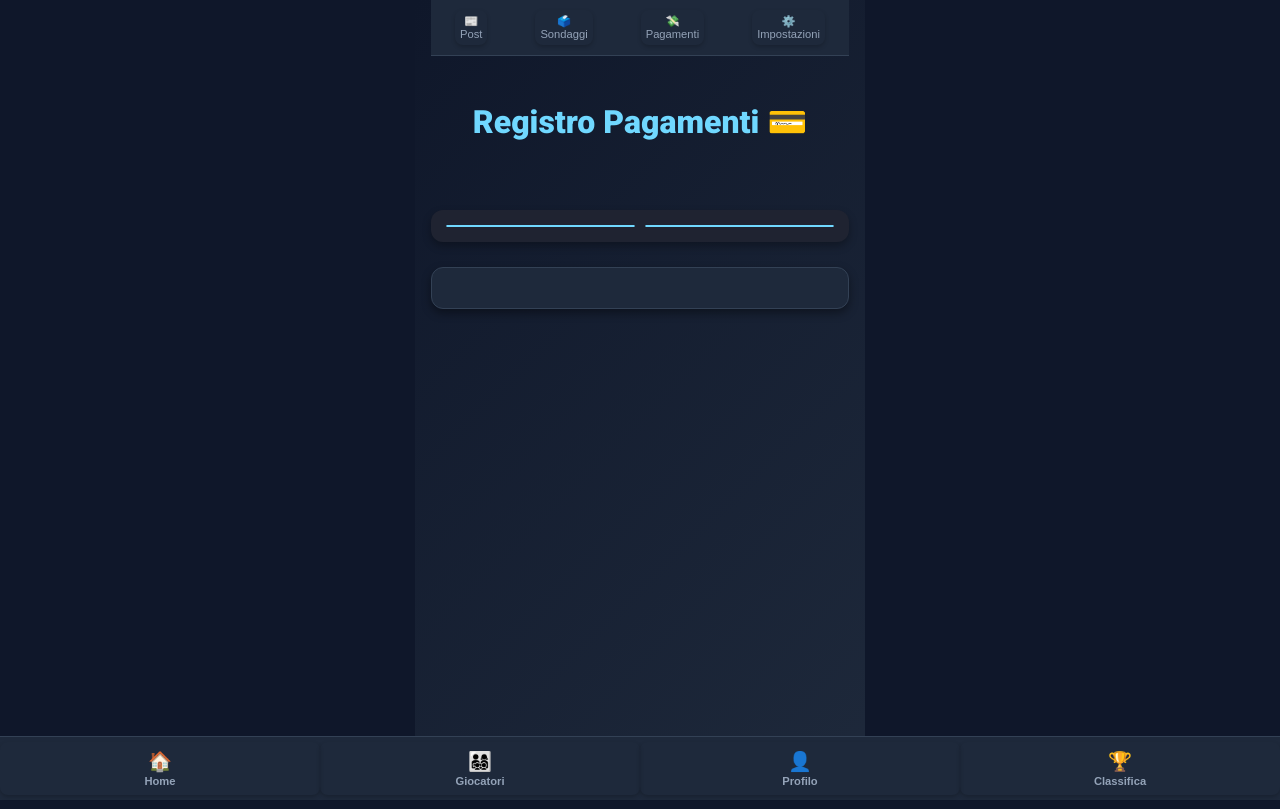
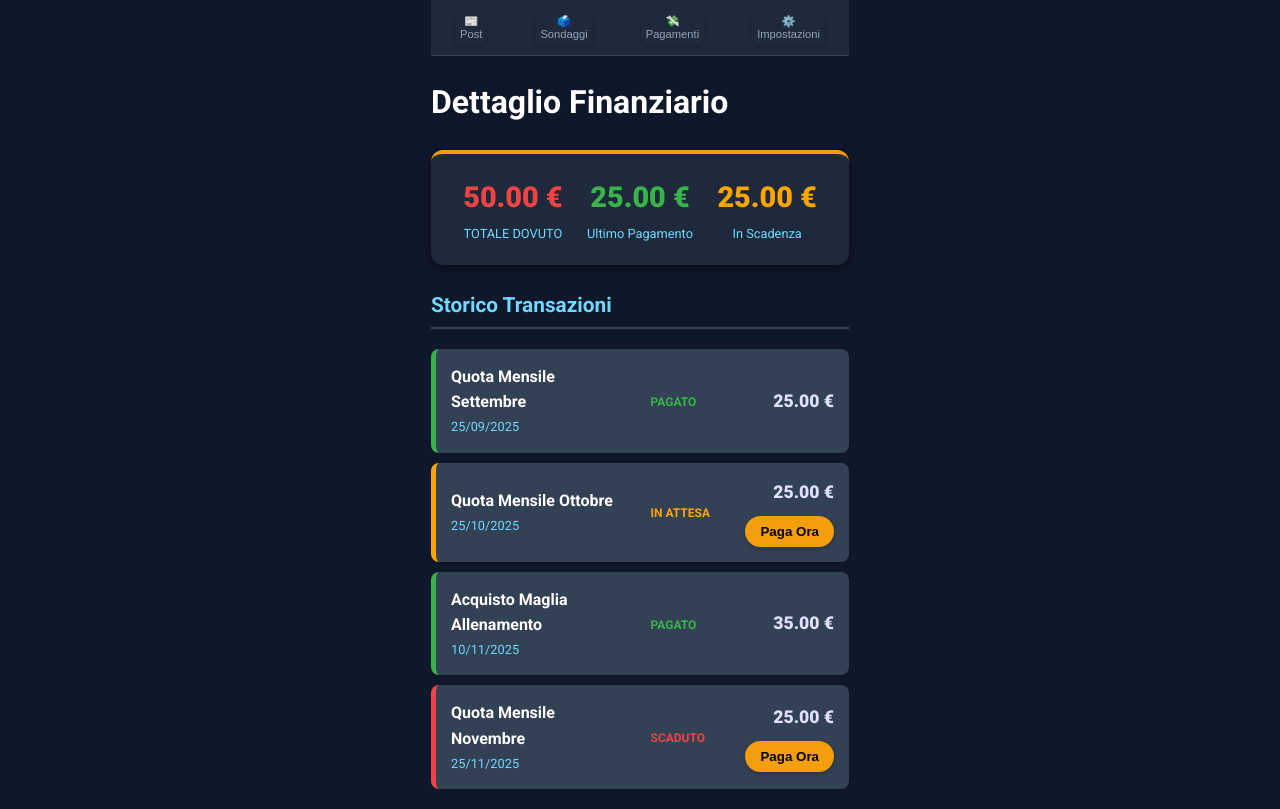
Before and after one commit to scarpariinside26/Scarpari-Inside-2.0, a SvelteKit app: page /payments in a window 1280 px wide. Built offline with nearby package versions, Linux system fonts and the light colour scheme.

Commit message:
Update +page.svelte

```diff
--- a/src/routes/payments/+page.svelte
+++ b/src/routes/payments/+page.svelte
@@ -1,130 +1,199 @@
 <script>
+    import TopNavBar from '$lib/components/TopNavBar.svelte';
     import { fly } from 'svelte/transition';
-    import TopNavBar from '$lib/components/TopNavBar.svelte';
-    import BottomNavBar from '$lib/components/BottomNavBar.svelte';
 
-    let mockPayments = [
-        // Dati simulati...
-        { id: 1, name: 'Player Alfa', amount: 15.00, paid: true, method: 'Digitale', late: false, yellowCard: false },
-        // ...
+    // Dati simulati dei pagamenti
+    const payments = [
+        { id: 1, date: '25/09/2025', description: 'Quota Mensile Settembre', amount: 25.00, status: 'Pagato' },
+        { id: 2, date: '25/10/2025', description: 'Quota Mensile Ottobre', amount: 25.00, status: 'In Attesa' },
+        { id: 3, date: '10/11/2025', description: 'Acquisto Maglia Allenamento', amount: 35.00, status: 'Pagato' },
+        { id: 4, date: '25/11/2025', description: 'Quota Mensile Novembre', amount: 25.00, status: 'Scaduto' },
     ];
-    // (Mantieni tutta la logica di script e le funzioni toggle come prima)
-    // ...
 
-    let filterMethod = 'all'; // 'all', 'digitale', 'contanti'
-    let filterStatus = 'all'; // 'all', 'paid', 'unpaid'
+    // Riassunto Finanziario
+    const balance = {
+        owed: 50.00,
+        paidLastMonth: 25.00,
+        pending: 25.00,
+    };
 
-    // Filtra la lista dei pagamenti
-    $: filteredPayments = mockPayments.filter(p => {
-        const methodMatch = filterMethod === 'all' || p.method.toLowerCase() === filterMethod;
-        const statusMatch = filterStatus === 'all' || (filterStatus === 'paid' ? p.paid : !p.paid);
-        return methodMatch && statusMatch;
-    });
+    function handlePayNow(id) {
+        alert(`Azione: Avvia processo di pagamento per ID ${id}`);
+        // In un'app reale: Navigazione a Stripe/PayPal
+    }
 
-    function togglePayment(paymentId) {
-        mockPayments = mockPayments.map(p =>
-            p.id === paymentId ? { ...p, paid: !p.paid } : p
-        );
-    }
-    // ... (Mantieni le altre funzioni toggle) ...
-
-    function getStatusClass(paid) {
-        return paid ? 'status-paid' : 'status-unpaid';
-    }
+    // Variabile per il filtro (Non implementiamo il filtro completo qui, ma prepariamo l'UI)
+    let filterStatus = 'all'; // 'all', 'paid', 'owed'
 </script>
 
 <style>
-    /* NUOVI STILI AGGIORNATI PER IL DESIGN DARK E MOBILE */
     .app-container {
         max-width: 450px;
         margin: 0 auto;
-        background: linear-gradient(135deg, #0f172a 0%, #1e293b 100%);
         min-height: 100vh;
-        color: white;
+        color: var(--text-color);
         padding: 0 16px;
-        padding-bottom: 70px; /* Spazio per la BottomNavBar */
+        padding-bottom: 20px;
     }
 
-    .header-section {
-        padding: 20px 0;
+    /* Stili Card Riassunto */
+    .summary-card {
+        background: var(--panel-bg);
+        border-radius: 12px;
+        padding: 20px;
+        margin: 20px 0;
+        box-shadow: 0 4px 10px rgba(0, 0, 0, 0.4);
+        display: flex;
+        justify-content: space-around;
         text-align: center;
-        margin-bottom: 20px;
+        border-top: 4px solid var(--accent-color);
     }
 
-    h1 {
-        font-size: 2rem;
-        font-weight: 800;
-        color: #70d8ff; /* Accento colore azzurro */
+    .summary-item .value {
+        font-size: 1.8rem;
+        font-weight: 900;
+        margin-bottom: 4px;
+    }
+    .summary-item .label {
+        font-size: 0.8rem;
+        color: var(--secondary-accent);
     }
 
-    .controls-bar {
-        /* Adotta lo stile card scura */
-        background: #1f2331;
-        padding: 15px;
-        border-radius: 12px;
-        box-shadow: 0 4px 8px rgba(0, 0, 0, 0.3);
+    /* Colori Specifici per il Riassunto */
+    .value.owed { color: var(--danger-color); }
+    .value.paid { color: var(--success-color); }
+    .value.pending { color: var(--warning-color); }
+
+    /* Stili Transazioni (Lista) */
+    .transaction-list {
+        margin-top: 20px;
         display: flex;
-        flex-wrap: wrap;
+        flex-direction: column;
         gap: 10px;
-        margin-bottom: 25px;
-    }
-    /* ... (Il resto degli stili del toggle e della tabella) ... */
-
-    .toggle-group {
-        display: flex;
-        border-radius: 8px; /* Angoli più arrotondati */
-        overflow: hidden;
-        border: 1px solid #70d8ff;
-        flex-grow: 1;
-        min-width: 150px;
-    }
-    .toggle-group button {
-        background: #0f172a;
-        color: #94a3b8;
-        border: none;
-        padding: 8px 12px;
-    }
-    .toggle-group button.active {
-        background: #70d8ff;
-        color: black;
-        font-weight: bold;
     }
 
-    /* Stili Tabella e Pulsanti */
-    .payment-table {
-        /* Adotta lo stile card scura */
-        background: #1f2331;
-        border-radius: 12px;
-        box-shadow: 0 4px 12px rgba(0, 0, 0, 0.4);
-        padding: 0;
-    }
-    /* Rimuovi le vecchie regole CSS che forzavano il layout orizzontale/due colonne */
-
-    .payment-table th, .payment-table td {
-        padding: 10px 10px;
-        border-bottom: 1px solid #334155;
+    .transaction-item {
+        background: var(--input-bg);
+        border-radius: 8px;
+        padding: 15px;
+        display: grid;
+        grid-template-columns: 2fr 1fr 1fr; /* Descrizione, Stato, Importo */
+        gap: 10px;
+        align-items: center;
+        box-shadow: 0 1px 3px rgba(0, 0, 0, 0.1);
+        border-left: 5px solid var(--panel-bg);
     }
 
-    /* ... (Manteniamo gli stili mobile esistenti per la tabella) ... */
+    .status-badge {
+        font-size: 0.75rem;
+        padding: 5px 8px;
+        border-radius: 12px;
+        text-align: center;
+        font-weight: 700;
+        width: fit-content;
+    }
+
+    .status-Pagato {
+        background-color: var(--success-color-low);
+        color: var(--success-color);
+    }
+    .status-InAttesa {
+        background-color: var(--warning-color-low);
+        color: var(--warning-color);
+    }
+    .status-Scaduto {
+        background-color: var(--danger-color-low);
+        color: var(--danger-color);
+    }
+
+    .description {
+        font-weight: 600;
+        color: var(--text-color-bright);
+    }
+    .date {
+        font-size: 0.8rem;
+        color: var(--secondary-accent);
+        margin-top: 2px;
+    }
+    .amount {
+        font-weight: 900;
+        font-size: 1.1rem;
+        text-align: right;
+    }
+
+    /* Pulsante di Pagamento */
+    .pay-button {
+        background: var(--accent-color);
+        color: black;
+        border: none;
+        padding: 8px 15px;
+        border-radius: 20px;
+        font-weight: 700;
+        cursor: pointer;
+        transition: background-color 0.2s;
+        margin-top: 10px;
+    }
+    .pay-button:hover {
+        background: var(--accent-color-glow);
+    }
+
 </style>
+
+<svelte:head>
+    <title>Scarpa Inside | Pagamenti</title>
+</svelte:head>
 
 <div class="app-container">
     <TopNavBar />
 
-    <div class="header-section" transition:fly={{ y: -50, duration: 500 }}>
-        <h1>Registro Pagamenti 💳</h1>
+    <h1 class="page-title" transition:fly={{ y: -50, duration: 500 }}>
+        Dettaglio Finanziario
+    </h1>
+
+    <section class="summary-card" transition:fly={{ y: 50, duration: 500, delay: 100 }}>
+        <div class="summary-item">
+            <div class="value owed" style="color: var(--danger-color);">{balance.owed.toFixed(2)} €</div>
+            <div class="label">TOTALE DOVUTO</div>
+        </div>
+        <div class="summary-item">
+            <div class="value paid" style="color: var(--success-color);">{balance.paidLastMonth.toFixed(2)} €</div>
+            <div class="label">Ultimo Pagamento</div>
+        </div>
+        <div class="summary-item">
+            <div class="value pending" style="color: var(--warning-color);">{balance.pending.toFixed(2)} €</div>
+            <div class="label">In Scadenza</div>
+        </div>
+    </section>
+
+    <h2 class="section-title">Storico Transazioni</h2>
+
+    <div class="transaction-list">
+        {#each payments as item (item.id)}
+            <div class="transaction-item"
+                 transition:fly={{ x: 50, duration: 500, delay: item.id * 50 }}
+                 style="border-left-color: var(--{item.status === 'Pagato' ? 'success' : item.status === 'Scaduto' ? 'danger' : 'warning'}-color);">
+
+                <div>
+                    <div class="description">{item.description}</div>
+                    <div class="date">{item.date}</div>
                 </div>
 
-    <div class="controls-bar" transition:fly={{ y: 50, duration: 500 }}>
-        <div class="toggle-group">
+                <div class="status">
+                    <span class="status-badge status-{item.status.replace(/\s/g, '')}">
+                        {item.status.toUpperCase()}
+                    </span>
                 </div>
 
-        <div class="toggle-group">
+                <div class="amount">
+                    {item.amount.toFixed(2)} €
+                    {#if item.status !== 'Pagato'}
+                        <button class="pay-button" on:click={() => handlePayNow(item.id)}>
+                            Paga Ora
+                        </button>
+                    {/if}
                 </div>
             </div>
-
-    <div class="panel" transition:fly={{ y: 50, duration: 600 }}>
+        {/each}
     </div>
 
-    <BottomNavBar />
     </div>
```
Lines whose indentation alone changed are shown as unchanged.
